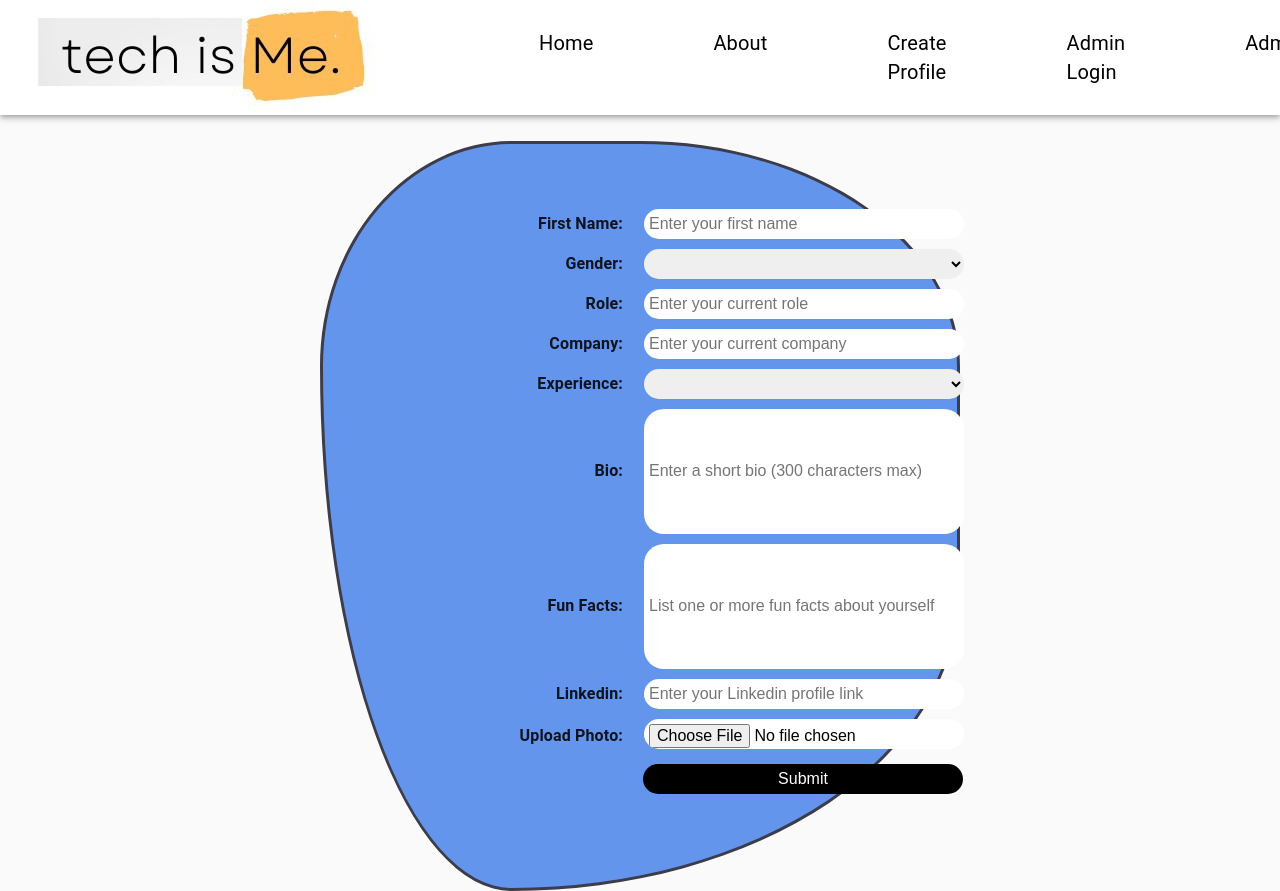
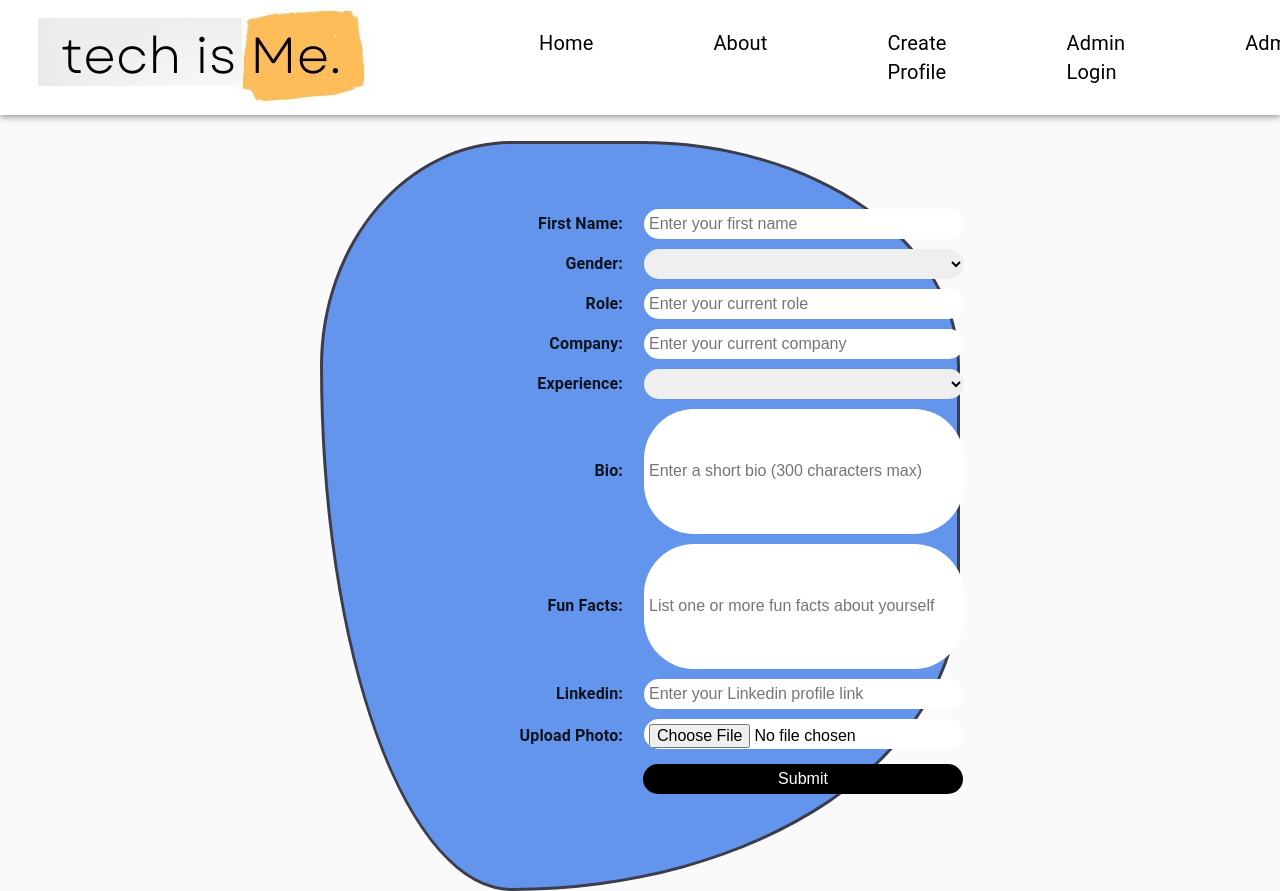
Before and after one commit to SheCodesAus/plus-bris-2021-robust-code-beans, a React (Create React App) app: page /create-profile in a window 1280 px wide. Shown: the top 891 px of the page. Built offline with nearby package versions, Linux system fonts and the light colour scheme; no server answers.

Commit message:
small fix to css

```diff
--- a/src/App.css
+++ b/src/App.css
@@ -53,7 +53,7 @@ p {
 input, select {
   padding: 5px;
   margin: 5px;
-  border-radius: 20px;
+  border-radius: 50px;
   width: 320px;
   height: 30px;
   border-style: none;
```
